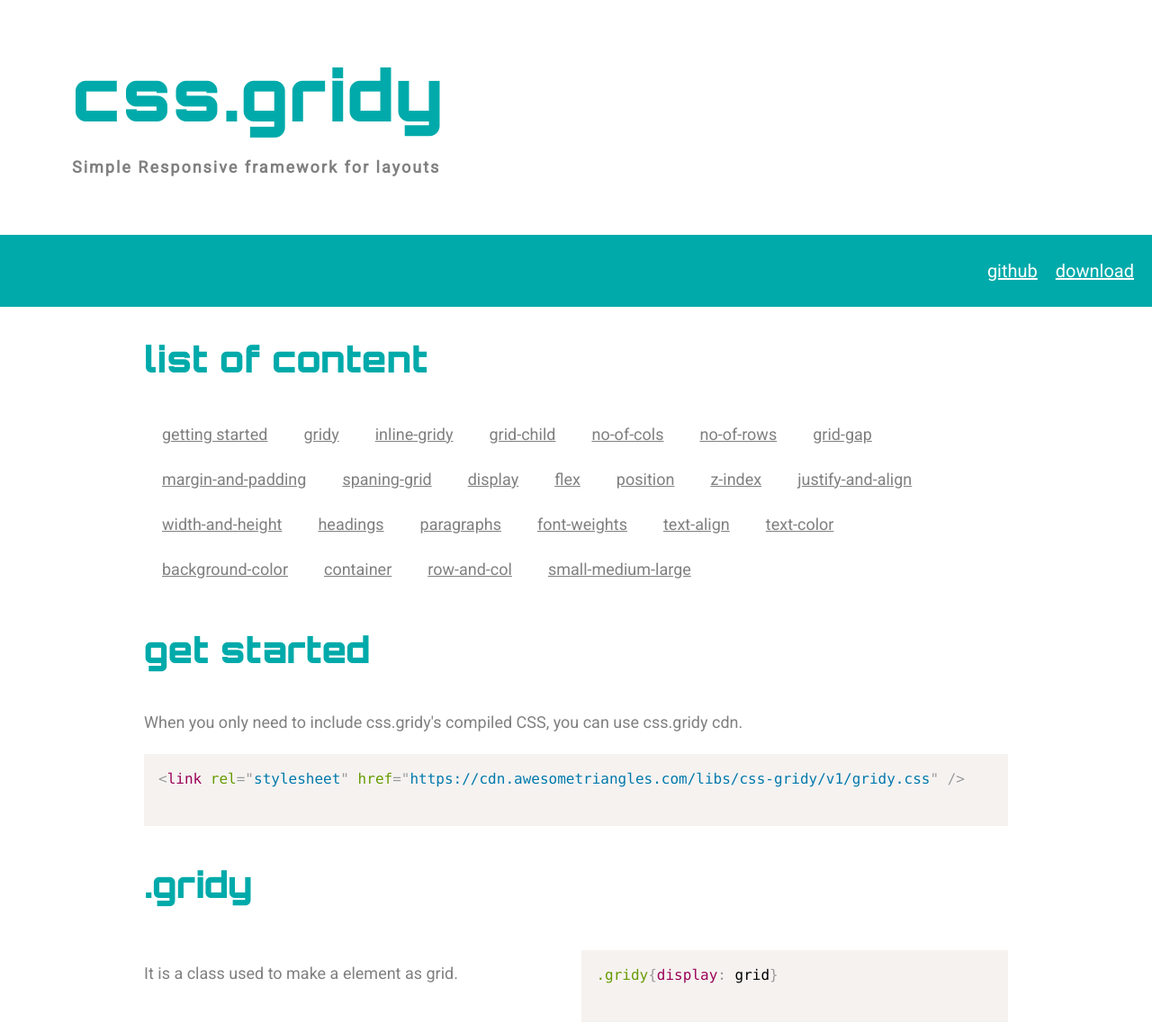
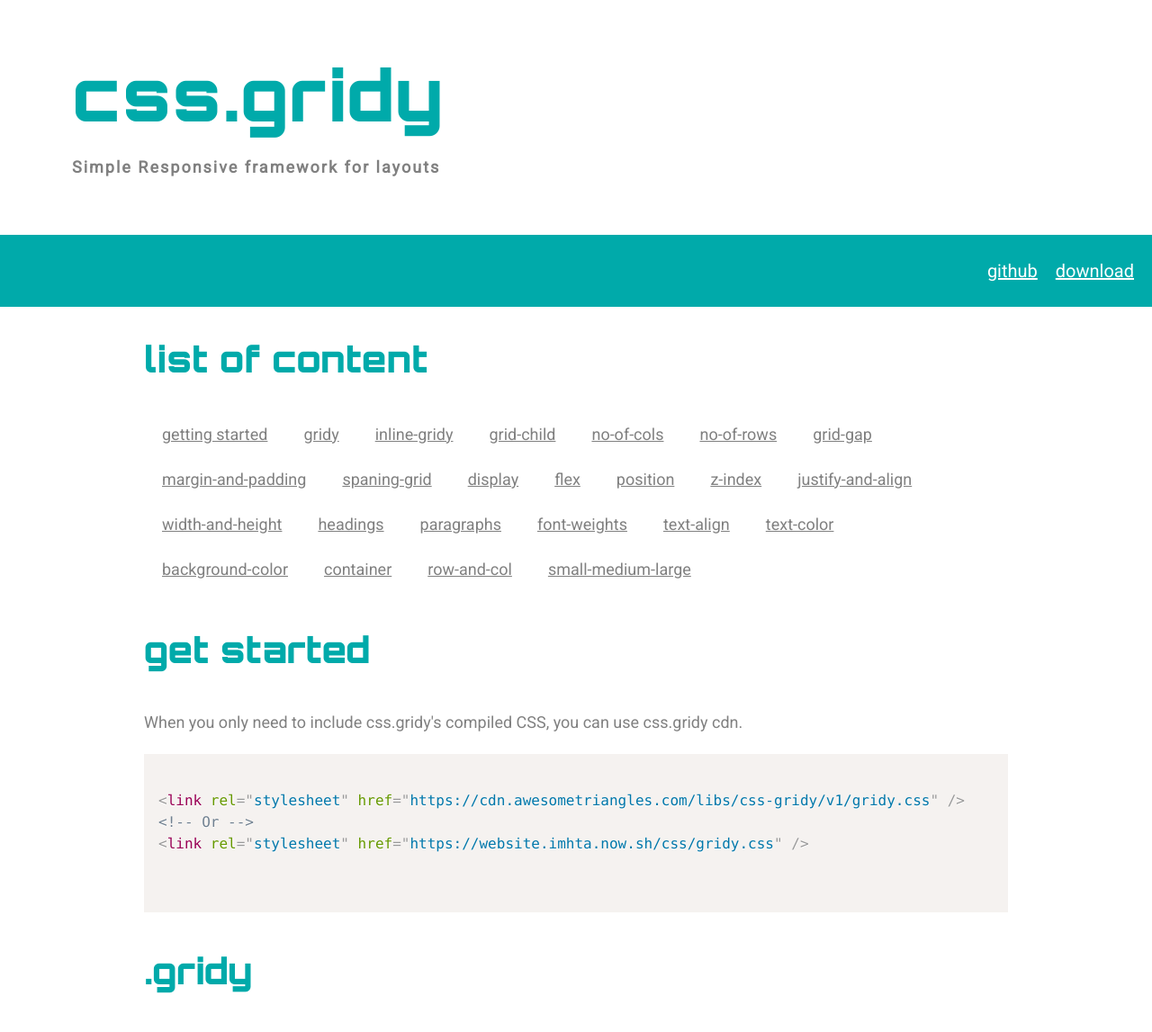
Before and after one commit to imhta/css.gridy, a website: page website/index.html in a window 1280 px wide. Shown: the top 1147 px of the page at 90% size. Drawn offline with Linux system fonts and the light colour scheme.

Commit message:
added alternative cdn

```diff
--- a/website/index.html
+++ b/website/index.html
@@ -144,7 +144,12 @@
               <h1 class="heading text--primary">get started</h1></header>
               <p class="text--secondary">
                   When you only need to include css.gridy's compiled CSS, you can use css.gridy cdn.              </p>
-              <pre><code class="language-markup">&lt;link rel="stylesheet" href="https://cdn.awesometriangles.com/libs/css-gridy/v1/gridy.css" /></code>
+<pre>
+<code class="language-markup">
+&lt;link rel="stylesheet" href="https://cdn.awesometriangles.com/libs/css-gridy/v1/gridy.css" />
+&lt;!-- Or -->
+&lt;link rel="stylesheet" href="https://website.imhta.now.sh/css/gridy.css" />
+</code>
                 </pre>
         </article>
 
```
